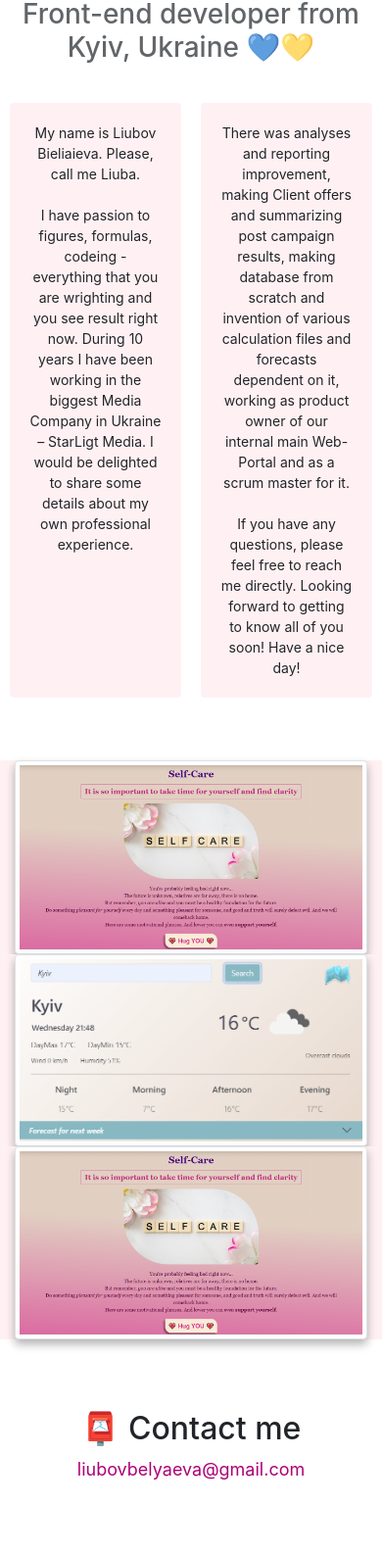
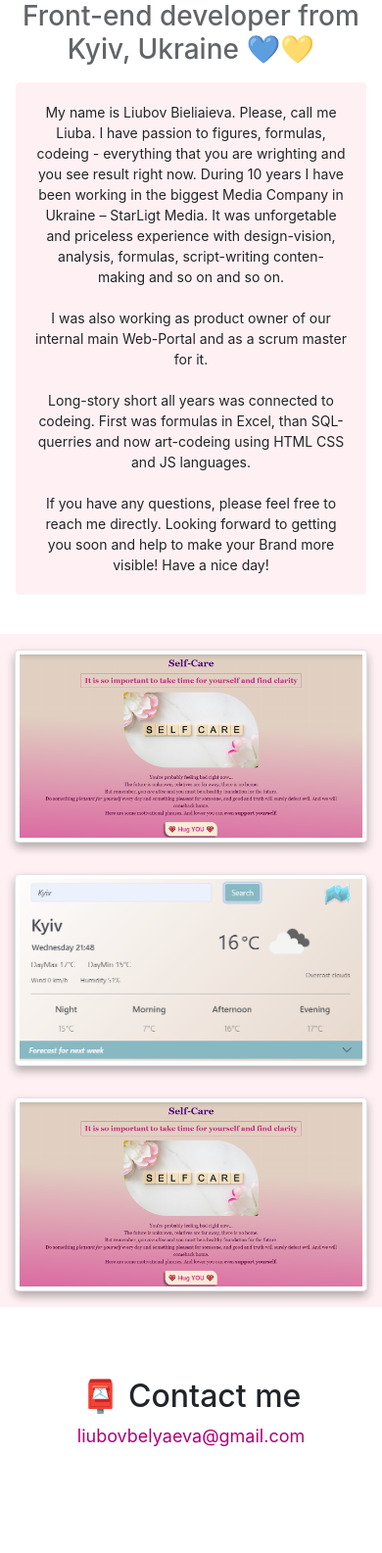
Before and after one commit to BUBASIK23/MyPortfolio, a plain HTML site: page about.html in a window 390 px wide. Shown: the part 114-1699 px from the top of the page at 98% size. After the commit the page ends 1665 px from the top, so only its background shows below. Drawn offline with nearby package versions, Linux system fonts and the light colour scheme.

Commit message:
Responsive to less than md screen or 600 px

```diff
--- a/about.html
+++ b/about.html
@@ -6,7 +6,7 @@
     <meta name="viewport" content="width=device-width, initial-scale=1.0" />
     <meta name="description" content="Front-end developer pass"/>
     <link rel="stylesheet" href="style.css" />
-    <title>About Liubov Bieliaieva</title>
+    <title>Front-end developer Liubov Bieliaieva</title>
     <link
       rel="stylesheet"
       href="https://cdn.jsdelivr.net/npm/bootstrap@4.0.0/dist/css/bootstrap.min.css"
@@ -62,47 +62,44 @@
     </nav>
     </ br>
 
-    <h1>About me</h1>
-    <h3>Front-end developer from Kyiv, Ukraine 💙💛</h3>
-    <div class="about-paragraphs">
-      <p>
+    <h3 class="aboutMe">About me</h3>
+    <h1 class="frontEnd">Front-end developer from <br/>Kyiv, Ukraine 💙💛</h1>
+
+      <p class="m-3">
         My name is Liubov Bieliaieva. Please, call me Liuba.
+
+        I have passion to figures, formulas, codeing - everything that you are
+        wrighting and you see result right now. During 10 years I have been
+        working in the biggest Media Company in Ukraine – StarLigt Media. It was unforgetable and priceless experience with design-vision, analysis, formulas, script-writing conten-making and so on and so on.
         <br />
         <br />
-        I have passion to figures, formulas, codeing - everything that you are
-        wrighting and you see result right now. During 10 years I have been
-        working in the biggest Media Company in Ukraine – StarLigt Media. I
-        would be delighted to share some details about my own professional
-        experience.
-      </p>
-      <p>
-        There was analyses and reporting improvement, making Client offers and
-        summarizing post campaign results, making database from scratch and
-        invention of various calculation files and forecasts dependent on it,
-        working as product owner of our internal main Web-Portal and as a scrum
+        I was also working as product owner of our internal main Web-Portal and as a scrum
         master for it.
+
         <br />
         <br />
-        If you have any questions, please feel free to reach me directly.
-        Looking forward to getting to know all of you soon! Have a nice day!
+        Long-story short all years was connected to codeing. First was formulas in Excel, than SQL-querries and now art-codeing using HTML CSS and JS languages.
+        <br />
+        <br />If you have any questions, please feel free to reach me directly.
+        Looking forward to getting you soon and help to make your Brand more visible! Have a nice day!
       </p>
-    </div>
+
     <br />
     <div class="container-fluid">
       <div class="row align-items-center">
-        <div class="col-sm-4 p-sm-3">
+        <div class="col-sm-4 p-sm-2 ">
             <a href="https://www.shecodes.io/workshops/shecodes-basics-a172659c-9924-4c7e-833d-50d3d9b6457b/projects/892502" alt="Hug YOU" target="_blank" title="Self-Care App Landing Page">
-          <img src="images/self-care_app.png" class="img-fluid rounded img-thumbnail shadow-lg" />
+          <img src="images/self-care_app.png" class="img-fluid rounded img-thumbnail shadow-lg mt-3 mb-3" />
             </a>
         </div>
-        <div class="col-sm-4 p-sm-3">
+        <div class="col-sm-4 p-sm-2">
           <a href="https://candid-sprite-ef77f4.netlify.app/" alt="Weather APP" target="_blank" title="Weather App Landing Page">
-            <img src="images/weather_app.png " class="img-fluid rounded img-thumbnail shadow " />
+            <img src="images/weather_app.png " class="img-fluid rounded img-thumbnail shadow mt-3 mb-3" />
           </a>
           </div>
-        <div class="col-sm-4 p-sm-3">
+        <div class="col-sm-4 p-sm-2">
             <a href="https://www.shecodes.io/workshops/shecodes-basics-a172659c-9924-4c7e-833d-50d3d9b6457b/projects/892502" alt="Hug YOU" target="_blank" title="Self-Care App Landing Page">
-            <img src="images/self-care_app.png" class="img-fluid rounded img-thumbnail" />
+            <img src="images/self-care_app.png" class="img-fluid rounded img-thumbnail mt-3 mb-3" />
             </a>
           </div>
       </div>
--- a/style.css
+++ b/style.css
@@ -18,17 +18,19 @@ h3 {
   color: var(--primary-color);
 }
 
-h1 {
-  font-size: 96px;
-}
 
-h2 {
-  font-size: 48px;
-}
+.name, .aboutMe {font-size: 64px;}
+@media (max-width:600px) {.name, .aboutMe {font-size: 42px;}}
+
+
+.frontEnd {font-size: 32px;
+opacity: 0.7;}
+@media (max-width:600px) {.frontEnd, h2 {font-size: 28px;}}
+
 
 h3 {
   font-size: 24px;
-  opacity: 0.7;
+
 }
 
 p {
@@ -43,12 +45,12 @@ p {
 
 .navigation-links {
   display: flex;
-  margin-top: 40px;
+  margin-top: 30px;
   justify-content: center;
 }
 
 .navigation-links a {
-  margin: 20px;
+  margin: 10px;
   border-radius: 4px;
   padding: 20px 15px;
   text-decoration: none;
@@ -77,6 +79,8 @@ p {
   font-weight: 500;
   color: var(--primary-color);
 }
+
+.apps {opacity: 1;}
 
 button {
   background-color: var(--primary-color);
```
Also changed, not shown: index.html (+8 -8 lines).
